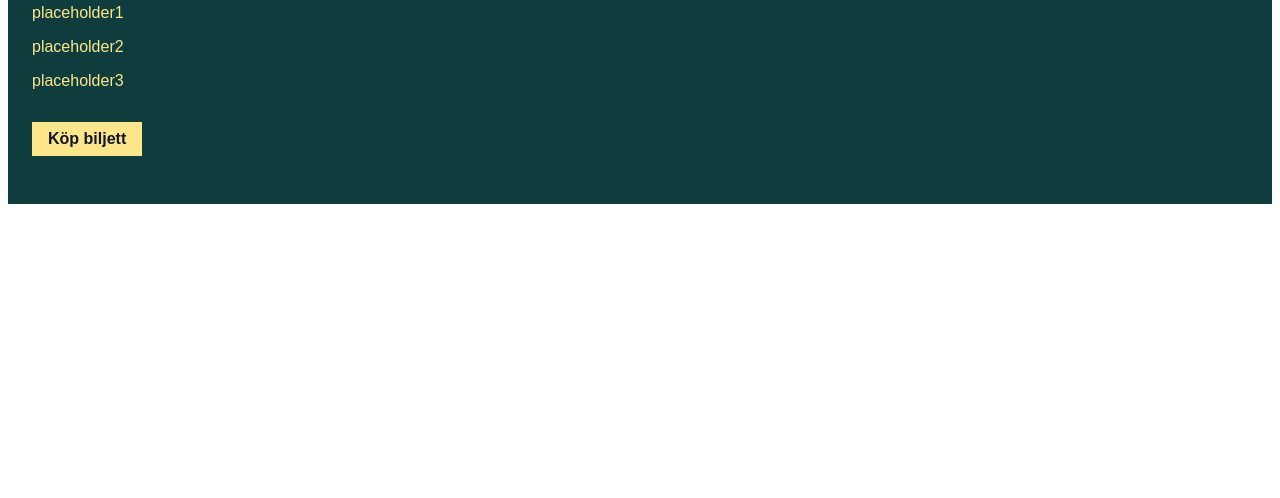
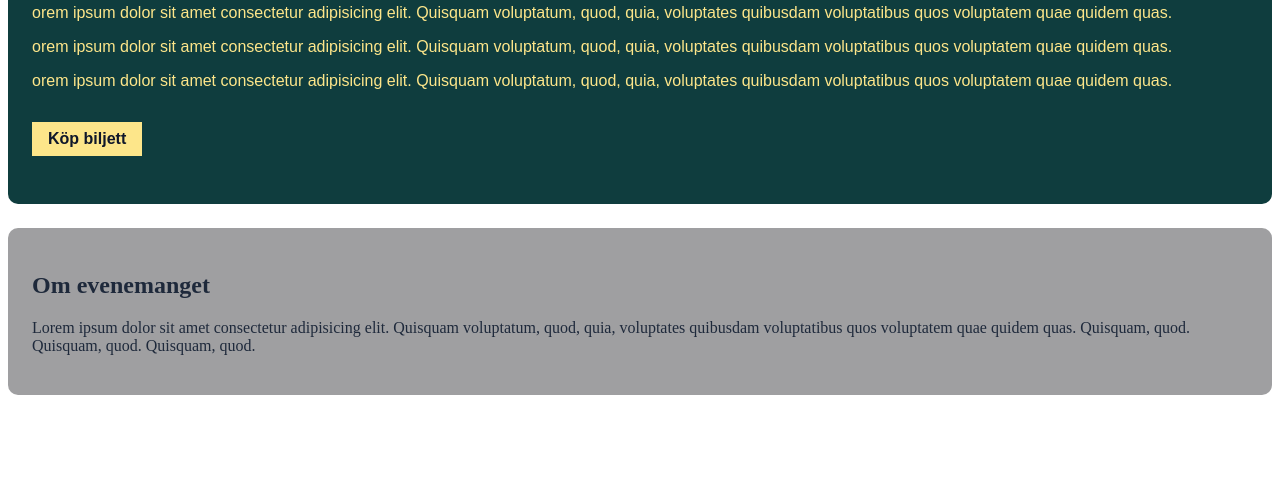
Before and after one commit to baloo1994/code-camp-css, a plain HTML site: page index.html in a window 1280 px wide. Shown: the part 302-800 px from the top of the page. Drawn offline with Linux system fonts and the light colour scheme.

Commit message:
HTML/CSS: Nytt kort med eget arv

```diff
--- a/index.html
+++ b/index.html
@@ -13,10 +13,26 @@
         src="https://cdn-icons-png.flaticon.com/512/25/25231.png"
         alt="placeholder"
       />
-      <p class="datum">placeholder1</p>
-      <p class="plats">placeholder2</p>
-      <p class="tagline">placeholder3</p>
+      <p class="datum">orem ipsum dolor sit amet consectetur adipisicing elit. Quisquam
+        voluptatum, quod, quia, voluptates quibusdam voluptatibus quos
+        voluptatem quae quidem quas.</p>
+      <p class="plats">orem ipsum dolor sit amet consectetur adipisicing elit. Quisquam
+        voluptatum, quod, quia, voluptates quibusdam voluptatibus quos
+        voluptatem quae quidem quas.</p>
+      <p class="tagline">orem ipsum dolor sit amet consectetur adipisicing elit. Quisquam
+        voluptatum, quod, quia, voluptates quibusdam voluptatibus quos
+        voluptatem quae quidem quas.</p>
       <a class="btn" href="#">Köp biljett</a>
     </header>
+    <article class="card">
+      <h2>Om evenemanget</h2>
+      <p>
+        Lorem ipsum dolor sit amet consectetur adipisicing elit. Quisquam
+        voluptatum, quod, quia, voluptates quibusdam voluptatibus quos
+        voluptatem quae quidem quas. Quisquam, quod. Quisquam, quod. Quisquam,
+        quod.
+      </p>
+
+
   </body>
 </html>
--- a/styles.css
+++ b/styles.css
@@ -8,6 +8,7 @@
     padding: 3rem 1.5rem;
     color: #fde68a;
     font-family: sans-serif;
+    border-radius: 10px;
 }
 
 
@@ -20,3 +21,12 @@
     font-weight: 700;
      color: #0f172a
     }
+
+    .card {
+        background-color: #9f9fa1;
+        color: #1e293b;
+        padding: 1.5rem;
+        margin: 1.5rem 0;
+        border-radius: 10px;
+
+    }
```
